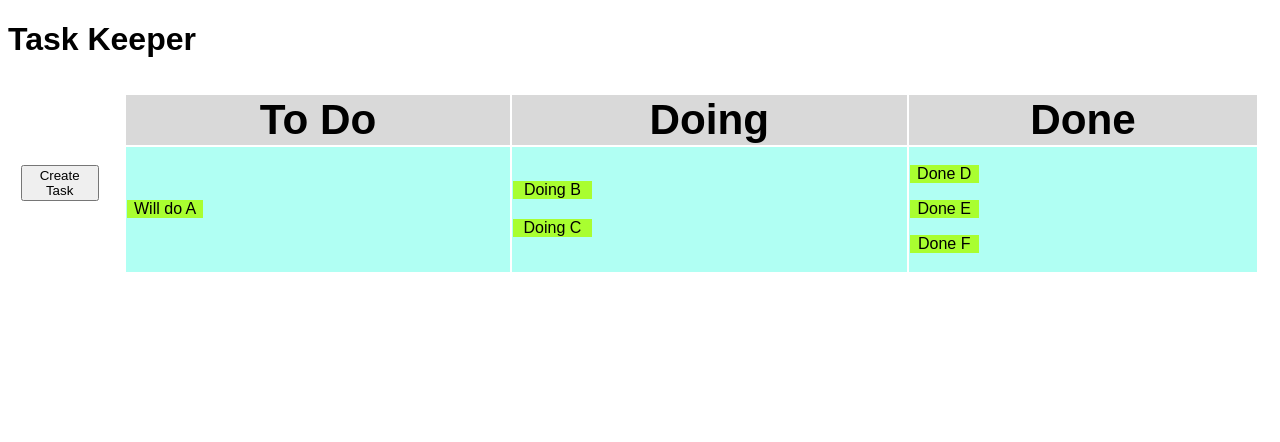
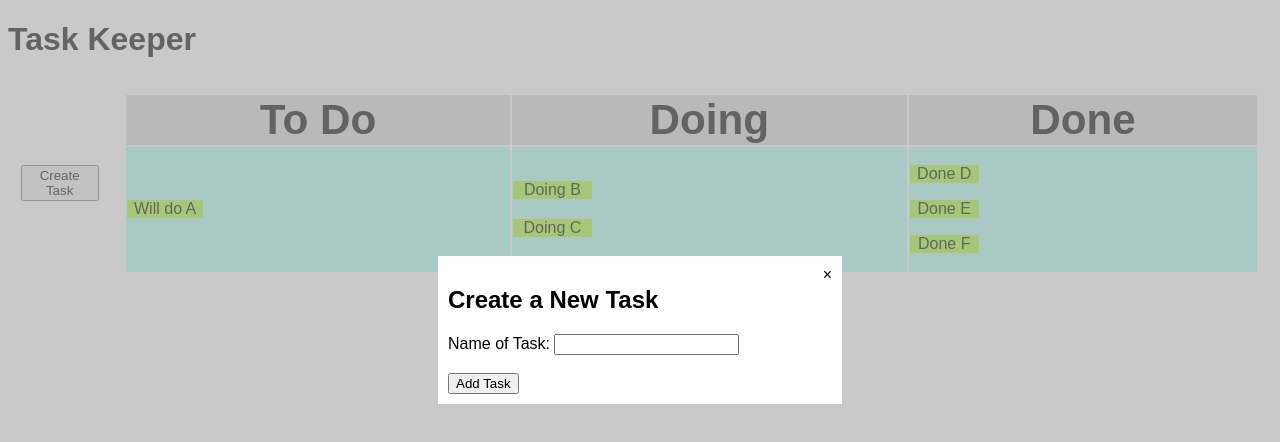
Before and after one commit to arhh/task-keeper, a plain HTML site: page index.html in a window 1280 px wide. Both pictures are taken after a click on the button "Create Task". Drawn offline with Linux system fonts and the light colour scheme.

Commit message:
Implement modal box for task create functionality
It is now possible to open a modal box (aka. task creator wizard) over the current website view, type in a name for a new task, and close the modal.

```diff
--- a/index.html
+++ b/index.html
@@ -48,8 +48,17 @@
                 </table>
             </main>
             <!-- Modal box for entering new task details -->
-            <div id="create-task-modal">
-
+            <div id="create-task-wizard" class="modal-overlay">
+                <div class="modal-content">
+                    <span id="close-creator">&times;</span>
+                    <h2>Create a New Task</h2>
+                    <form action="#" id="create-task-form">
+                        <label for="task-name">Name of Task:</label>
+                        <input type="text" id="task-name" name="task-name">
+                        <br><br>
+                        <input type="submit" value="Add Task">
+                    </form>
+                </div>
             </div>
         </div>
     </body>
--- a/script.js
+++ b/script.js
@@ -12,6 +12,11 @@
     var doneListItems;
 
     var createTaskButton;
+    var closeTaskCreatorButton;
+
+    var createTaskForm;
+
+    var createTaskWizard;
 
     function init() {
 
@@ -22,10 +27,15 @@
         lists = [toDoList, doingList, doneList];
 
         createTaskButton = document.querySelector("#create-task-button");
+        closeTaskCreatorButton = document.querySelector("#close-creator");
 
         toDoListItems = document.querySelectorAll("#to-do-list li");
         doingListItems = document.querySelectorAll("#doing-list li");
         doneListItems = document.querySelectorAll("#done-list li");
+
+        createTaskForm = document.querySelector("#create-task-form");
+
+        createTaskWizard = document.querySelector("#create-task-wizard");
 
         toDoList.addEventListener("drop", handleDrop, false);
         toDoList.addEventListener("dragover", handleDragover, false);
@@ -35,6 +45,8 @@
         doneList.addEventListener("dragover", handleDragover, false);
 
         createTaskButton.addEventListener("click", launchTaskCreator, false);
+        closeTaskCreatorButton.addEventListener("click", closeTaskCreator, false);
+        createTaskForm.addEventListener("submit", closeTaskCreator, false);
 
         for (let i = 0; i < toDoListItems.length; i++) {
             // console.log(toDoListItems[i]);
@@ -96,11 +108,21 @@
         }
     }
 
-    function launchTaskCreator() {
+    function launchTaskCreator(evt) {
         // Open a form containing:
         // - Name of task
         // - "Save"
         // - "Cancel"
+        createTaskWizard.style.display = "block";
+    }
+
+    function closeTaskCreator(evt) {
+        evt.preventDefault();
+        if (evt.type === "submit") {
+            var formData = new FormData(createTaskForm);
+            console.log(formData.get("task-name"));
+        }
+        createTaskWizard.style.display = "none";
     }
 
 })();
--- a/style.css
+++ b/style.css
@@ -44,3 +44,27 @@ li {
     width: 20%;
     text-align: center;
 }
+
+.modal-overlay {
+    display: none;
+    z-index: 1;
+    position: fixed;
+    width: 100%;
+    height: 100%;
+    background-color: rgba(166, 166, 166, 0.6);
+    top: 0;
+    left: 0;
+}
+
+.modal-content {
+    background-color: #ffffff;
+    margin: auto;
+    width: 30%;
+    padding: 10px;
+    margin-top: 20%;
+}
+
+#close-creator {
+    float: right;
+    cursor: pointer;
+}
```
